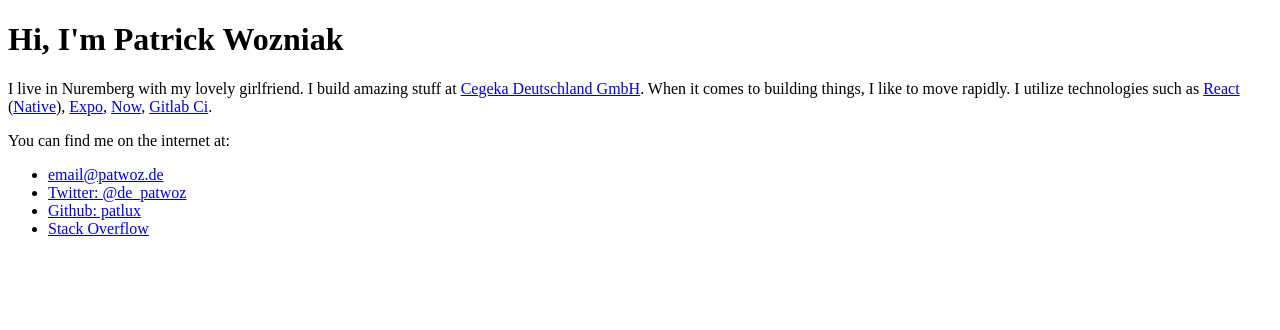
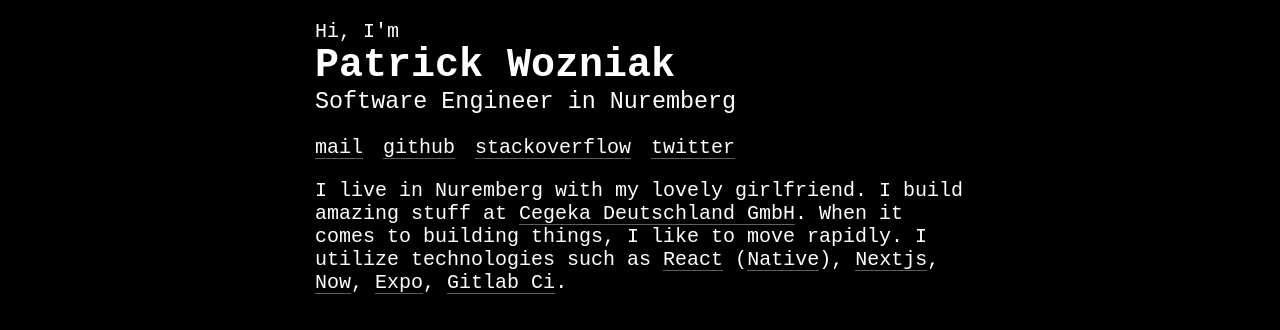
Before and after one commit to patlux/patwoz-de, a Next.js app: page / in a window 1280 px wide. Shown: the top 330 px of the page. Built offline with nearby package versions, Linux system fonts and the light colour scheme.

Commit message:
[add] @zeit/next-css for new styling

```diff
--- a/next.config.js
+++ b/next.config.js
@@ -1,3 +1,5 @@
-module.exports = {
+const withCss = require('@zeit/next-css');
+
+module.exports = withCss({
   target: 'serverless',
-};
+});
--- a/package.json
+++ b/package.json
@@ -12,6 +12,7 @@
   },
   "devDependencies": {
     "@types/react": "16.8.23",
+    "@zeit/next-css": "1.0.1",
     "husky": "3.0.0",
     "lint-staged": "9.1.0",
     "prettier": "1.18.2",
--- a/pages/index.tsx
+++ b/pages/index.tsx
@@ -1,5 +1,7 @@
 import React from 'react';
 import { NextPage } from 'next';
+
+import '../styles/index.css';
 
 export interface Contact {
   link: string;
@@ -13,49 +15,72 @@
 const INITIAL_LIST_OF_ADDRESSES: Contact[] = [
   {
     link: 'mailto:email@patwoz.de',
-    description: 'email@patwoz.de',
+    description: 'mail',
+  },
+  {
+    link: 'https://github.com/patlux',
+    description: 'github',
+  },
+  {
+    link: 'https://stackoverflow.com/users/6300994/patrick-wozniak',
+    description: 'stackoverflow',
   },
   {
     link: 'https://twitter.com/de_patwoz',
-    description: 'Twitter: @de_patwoz',
-  },
-  {
-    link: 'https://github.com/patlux',
-    description: 'Github: patlux',
-  },
-  {
-    link: 'https://stackoverflow.com/users/6300994/patrick-wozniak',
-    description: ' Stack Overflow',
+    description: 'twitter',
   },
 ];
 
 const IndexPage: NextPage<Props> = ({
   listOfAddresses = INITIAL_LIST_OF_ADDRESSES,
 }) => (
-  <>
-    <h1>Hi, I'm Patrick Wozniak</h1>
-    <p>
-      I live in Nuremberg with my lovely girlfriend. I build amazing stuff at{' '}
-      <a href="https://www.cegeka.com/">Cegeka Deutschland GmbH</a>. When it
-      comes to building things, I like to move rapidly. I utilize technologies
-      such as <a href="https://reactjs.org/">React</a> (
-      <a href="https://facebook.github.io/react-native/">Native</a>
-      ), <a href="https://expo.io/snacks/@patwoz">Expo</a>,{' '}
-      <a href="https://zeit.co/now">Now</a>,{' '}
-      <a href="https://about.gitlab.com/product/continuous-integration/">
-        Gitlab Ci
-      </a>
-      .
-    </p>
-    <p>You can find me on the internet at:</p>
-    <ul>
+  <main>
+    <span>Hi, I'm</span>
+    <h1>Patrick Wozniak</h1>
+    <h3>Software Engineer in Nuremberg</h3>
+    <ul className="contact-list">
       {listOfAddresses.map(Address => (
         <li key={Address.link}>
           <a href={Address.link}>{Address.description}</a>
         </li>
       ))}
     </ul>
-  </>
+    <p>
+      I live in Nuremberg with my lovely girlfriend. I build amazing stuff at{' '}
+      <a href="https://www.cegeka.com/" target="_blank">
+        Cegeka Deutschland GmbH
+      </a>
+      . When it comes to building things, I like to move rapidly. I utilize
+      technologies such as{' '}
+      <a href="https://reactjs.org/" target="_blank">
+        React
+      </a>{' '}
+      (
+      <a href="https://facebook.github.io/react-native/" target="_blank">
+        Native
+      </a>
+      ),{' '}
+      <a href="https://nextjs.org/" target="_blank">
+        Nextjs
+      </a>
+      ,{' '}
+      <a href="https://zeit.co/now" target="_blank">
+        Now
+      </a>
+      ,{' '}
+      <a href="https://expo.io/snacks/@patwoz" target="_blank">
+        Expo
+      </a>
+      ,{' '}
+      <a
+        href="https://about.gitlab.com/product/continuous-integration/"
+        target="_blank"
+      >
+        Gitlab Ci
+      </a>
+      .
+    </p>
+  </main>
 );
 
 export default IndexPage;
--- /dev/null
+++ b/styles/index.css
@@ -0,0 +1,404 @@
+html {
+  width: 100%;
+  height: 100%;
+}
+
+body {
+  background-color: black;
+  color: white;
+  font-family: 'Courier New', Courier, monospace;
+  font-size: calc(1em);
+  padding: 1em;
+}
+
+@media only screen and (min-width: 768px) {
+  body {
+    font-size: calc(1em + 0.5vh);
+  }
+}
+
+a {
+  text-decoration: none;
+  color: white;
+  box-shadow: inset 0 0px 0 black, inset 0 -0.5px 0 #ffffffbb;
+}
+
+a:hover {
+  box-shadow: inset 0 0px 0 black, inset 0 -0.5px 0 #ffffffff;
+}
+
+main {
+  margin: 0 auto;
+  max-width: 650px;
+}
+
+main h1,
+main h3 {
+  margin: 0;
+}
+
+main h1 + h3 {
+  font-weight: normal;
+}
+
+ul.contact-list {
+  padding-left: 0;
+  list-style: none;
+}
+
+.contact-list > li {
+  display: inline;
+  padding-right: 1em;
+}
+
+/*! normalize.css v8.0.1 | MIT License | github.com/necolas/normalize.css */
+
+/* Document
+   ========================================================================== */
+
+/**
+ * 1. Correct the line height in all browsers.
+ * 2. Prevent adjustments of font size after orientation changes in iOS.
+ */
+
+html {
+  line-height: 1.15; /* 1 */
+  -webkit-text-size-adjust: 100%; /* 2 */
+}
+
+/* Sections
+   ========================================================================== */
+
+/**
+ * Remove the margin in all browsers.
+ */
+
+body {
+  margin: 0;
+}
+
+/**
+ * Render the `main` element consistently in IE.
+ */
+
+main {
+  display: block;
+}
+
+/**
+ * Correct the font size and margin on `h1` elements within `section` and
+ * `article` contexts in Chrome, Firefox, and Safari.
+ */
+
+h1 {
+  font-size: 2em;
+  margin: 0.67em 0;
+}
+
+/* Grouping content
+   ========================================================================== */
+
+/**
+ * 1. Add the correct box sizing in Firefox.
+ * 2. Show the overflow in Edge and IE.
+ */
+
+hr {
+  box-sizing: content-box; /* 1 */
+  height: 0; /* 1 */
+  overflow: visible; /* 2 */
+}
+
+/**
+ * 1. Correct the inheritance and scaling of font size in all browsers.
+ * 2. Correct the odd `em` font sizing in all browsers.
+ */
+
+pre {
+  font-family: monospace, monospace; /* 1 */
+  font-size: 1em; /* 2 */
+}
+
+/* Text-level semantics
+   ========================================================================== */
+
+/**
+ * Remove the gray background on active links in IE 10.
+ */
+
+a {
+  background-color: transparent;
+}
+
+/**
+ * 1. Remove the bottom border in Chrome 57-
+ * 2. Add the correct text decoration in Chrome, Edge, IE, Opera, and Safari.
+ */
+
+abbr[title] {
+  border-bottom: none; /* 1 */
+  text-decoration: underline; /* 2 */
+  text-decoration: underline dotted; /* 2 */
+}
+
+/**
+ * Add the correct font weight in Chrome, Edge, and Safari.
+ */
+
+b,
+strong {
+  font-weight: bolder;
+}
+
+/**
+ * 1. Correct the inheritance and scaling of font size in all browsers.
+ * 2. Correct the odd `em` font sizing in all browsers.
+ */
+
+code,
+kbd,
+samp {
+  font-family: monospace, monospace; /* 1 */
+  font-size: 1em; /* 2 */
+}
+
+/**
+ * Add the correct font size in all browsers.
+ */
+
+small {
+  font-size: 80%;
+}
+
+/**
+ * Prevent `sub` and `sup` elements from affecting the line height in
+ * all browsers.
+ */
+
+sub,
+sup {
+  font-size: 75%;
+  line-height: 0;
+  position: relative;
+  vertical-align: baseline;
+}
+
+sub {
+  bottom: -0.25em;
+}
+
+sup {
+  top: -0.5em;
+}
+
+/* Embedded content
+   ========================================================================== */
+
+/**
+ * Remove the border on images inside links in IE 10.
+ */
+
+img {
+  border-style: none;
+}
+
+/* Forms
+   ========================================================================== */
+
+/**
+ * 1. Change the font styles in all browsers.
+ * 2. Remove the margin in Firefox and Safari.
+ */
+
+button,
+input,
+optgroup,
+select,
+textarea {
+  font-family: inherit; /* 1 */
+  font-size: 100%; /* 1 */
+  line-height: 1.15; /* 1 */
+  margin: 0; /* 2 */
+}
+
+/**
+ * Show the overflow in IE.
+ * 1. Show the overflow in Edge.
+ */
+
+button,
+input {
+  /* 1 */
+  overflow: visible;
+}
+
+/**
+ * Remove the inheritance of text transform in Edge, Firefox, and IE.
+ * 1. Remove the inheritance of text transform in Firefox.
+ */
+
+button,
+select {
+  /* 1 */
+  text-transform: none;
+}
+
+/**
+ * Correct the inability to style clickable types in iOS and Safari.
+ */
+
+button,
+[type='button'],
+[type='reset'],
+[type='submit'] {
+  -webkit-appearance: button;
+}
+
+/**
+ * Remove the inner border and padding in Firefox.
+ */
+
+button::-moz-focus-inner,
+[type='button']::-moz-focus-inner,
+[type='reset']::-moz-focus-inner,
+[type='submit']::-moz-focus-inner {
+  border-style: none;
+  padding: 0;
+}
+
+/**
+ * Restore the focus styles unset by the previous rule.
+ */
+
+button:-moz-focusring,
+[type='button']:-moz-focusring,
+[type='reset']:-moz-focusring,
+[type='submit']:-moz-focusring {
+  outline: 1px dotted ButtonText;
+}
+
+/**
+ * Correct the padding in Firefox.
+ */
+
+fieldset {
+  padding: 0.35em 0.75em 0.625em;
+}
+
+/**
+ * 1. Correct the text wrapping in Edge and IE.
+ * 2. Correct the color inheritance from `fieldset` elements in IE.
+ * 3. Remove the padding so developers are not caught out when they zero out
+ *    `fieldset` elements in all browsers.
+ */
+
+legend {
+  box-sizing: border-box; /* 1 */
+  color: inherit; /* 2 */
+  display: table; /* 1 */
+  max-width: 100%; /* 1 */
+  padding: 0; /* 3 */
+  white-space: normal; /* 1 */
+}
+
+/**
+ * Add the correct vertical alignment in Chrome, Firefox, and Opera.
+ */
+
+progress {
+  vertical-align: baseline;
+}
+
+/**
+ * Remove the default vertical scrollbar in IE 10+.
+ */
+
+textarea {
+  overflow: auto;
+}
+
+/**
+ * 1. Add the correct box sizing in IE 10.
+ * 2. Remove the padding in IE 10.
+ */
+
+[type='checkbox'],
+[type='radio'] {
+  box-sizing: border-box; /* 1 */
+  padding: 0; /* 2 */
+}
+
+/**
+ * Correct the cursor style of increment and decrement buttons in Chrome.
+ */
+
+[type='number']::-webkit-inner-spin-button,
+[type='number']::-webkit-outer-spin-button {
+  height: auto;
+}
+
+/**
+ * 1. Correct the odd appearance in Chrome and Safari.
+ * 2. Correct the outline style in Safari.
+ */
+
+[type='search'] {
+  -webkit-appearance: textfield; /* 1 */
+  outline-offset: -2px; /* 2 */
+}
+
+/**
+ * Remove the inner padding in Chrome and Safari on macOS.
+ */
+
+[type='search']::-webkit-search-decoration {
+  -webkit-appearance: none;
+}
+
+/**
+ * 1. Correct the inability to style clickable types in iOS and Safari.
+ * 2. Change font properties to `inherit` in Safari.
+ */
+
+::-webkit-file-upload-button {
+  -webkit-appearance: button; /* 1 */
+  font: inherit; /* 2 */
+}
+
+/* Interactive
+   ========================================================================== */
+
+/*
+ * Add the correct display in Edge, IE 10+, and Firefox.
+ */
+
+details {
+  display: block;
+}
+
+/*
+ * Add the correct display in all browsers.
+ */
+
+summary {
+  display: list-item;
+}
+
+/* Misc
+   ========================================================================== */
+
+/**
+ * Add the correct display in IE 10+.
+ */
+
+template {
+  display: none;
+}
+
+/**
+ * Add the correct display in IE 10.
+ */
+
+[hidden] {
+  display: none;
+}
```
Also changed, not shown: 1 other file (tests, documents, lock files or other folders).
